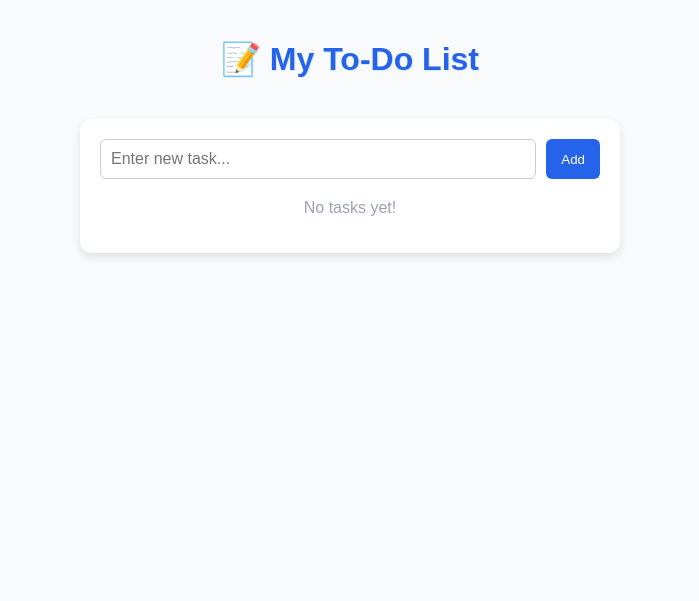
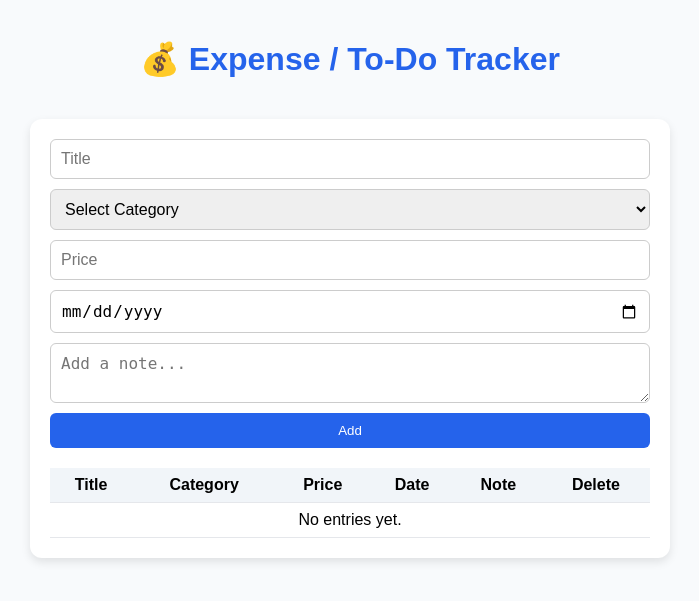
Before and after one commit to Sarishatk/Todo_List, a Django app: page / in a window 1280 px wide. Shown: the top 601 px of the page, without its empty margins (290-989 px from the left). Run offline with Django 5.2, Linux system fonts and the light colour scheme.

Commit message:
another commit

```diff
--- a/user_app/templates/home.html
+++ b/user_app/templates/home.html
@@ -3,7 +3,7 @@
 <head>
     <meta charset="UTF-8">
     <meta name="viewport" content="width=device-width, initial-scale=1.0">
-    <title>To-Do List</title>
+    <title>Todo Tracker</title>
     <style>
         body {
             font-family: "Poppins", sans-serif;
@@ -14,73 +14,59 @@
             flex-direction: column;
             align-items: center;
         }
-
         h1 {
             margin-top: 40px;
             color: #2563eb;
-            text-shadow: 1px 1px #dbeafe;
         }
-
         .todo-container {
             background: white;
             width: 90%;
-            max-width: 500px;
+            max-width: 600px;
             margin-top: 20px;
             padding: 20px;
             border-radius: 12px;
             box-shadow: 0 4px 10px rgba(0,0,0,0.1);
         }
-
         form {
             display: flex;
-            justify-content: space-between;
+            flex-direction: column;
+            gap: 10px;
             margin-bottom: 20px;
         }
-
-        input[type="text"] {
-            flex: 1;
+        input, select, textarea {
             padding: 10px;
             border: 1px solid #ccc;
             border-radius: 6px;
             font-size: 16px;
         }
-
         button {
             background: #2563eb;
             color: white;
             border: none;
-            padding: 10px 15px;
-            margin-left: 10px;
+            padding: 10px;
             border-radius: 6px;
             cursor: pointer;
             transition: background 0.3s;
         }
-
         button:hover {
             background: #1e3a8a;
         }
-
-        ul {
-            list-style: none;
-            padding: 0;
+        table {
+            width: 100%;
+            border-collapse: collapse;
         }
-
-        li {
+        th, td {
+            border-bottom: 1px solid #e5e7eb;
+            padding: 8px;
+            text-align: center;
+        }
+        th {
             background: #f1f5f9;
-            margin: 8px 0;
-            padding: 10px;
-            border-radius: 6px;
-            display: flex;
-            justify-content: space-between;
-            align-items: center;
         }
-
         a {
+            color: #dc2626;
             text-decoration: none;
-            color: #dc2626;
-            font-weight: bold;
         }
-
         a:hover {
             color: #991b1b;
         }
@@ -88,29 +74,49 @@
 </head>
 <body>
 
-    <h1>📝 My To-Do List</h1>
+    <h1>💰 Expense / To-Do Tracker</h1>
 
     <div class="todo-container">
-        <!-- Add new task -->
+        <!-- Add new entry -->
         <form action="{% url 'add_task' %}" method="POST">
             {% csrf_token %}
-            <input type="text" name="task" placeholder="Enter new task..." required>
+            <input type="text" name="title" placeholder="Title" required>
+            <select name="category" required>
+                <option value="">Select Category</option>
+                <option value="food">Food</option>
+                <option value="rent">Rent</option>
+                <option value="shopping">Shopping</option>
+                <option value="vehicle">Vehicle</option>
+            </select>
+            <input type="number" step="0.01" name="price" placeholder="Price" required>
+            <input type="date" name="date" required>
+            <textarea name="note" placeholder="Add a note..." rows="2"></textarea>
             <button type="submit">Add</button>
         </form>
 
-        <!-- List tasks -->
-        <ul>
-            {% for task in tasks %}
-                <li>
-                    {{ task.name }}
-                    <div>
-                        <a href="{% url 'delete_task' task.id %}">❌</a>
-                    </div>
-                </li>
+        <!-- Display items -->
+        <table>
+            <tr>
+                <th>Title</th>
+                <th>Category</th>
+                <th>Price</th>
+                <th>Date</th>
+                <th>Note</th>
+                <th>Delete</th>
+            </tr>
+            {% for todo in todos %}
+                <tr>
+                    <td>{{ todo.title }}</td>
+                    <td>{{ todo.category }}</td>
+                    <td>{{ todo.price }}</td>
+                    <td>{{ todo.date }}</td>
+                    <td>{{ todo.note }}</td>
+                    <td><a href="{% url 'delete_task' todo.id %}">❌</a></td>
+                </tr>
             {% empty %}
-                <p style="text-align:center; color:#9ca3af;">No tasks yet!</p>
+                <tr><td colspan="6">No entries yet.</td></tr>
             {% endfor %}
-        </ul>
+        </table>
     </div>
 
 </body>
```
Also changed, not shown: user_app/views.py (line endings or trailing spaces).
